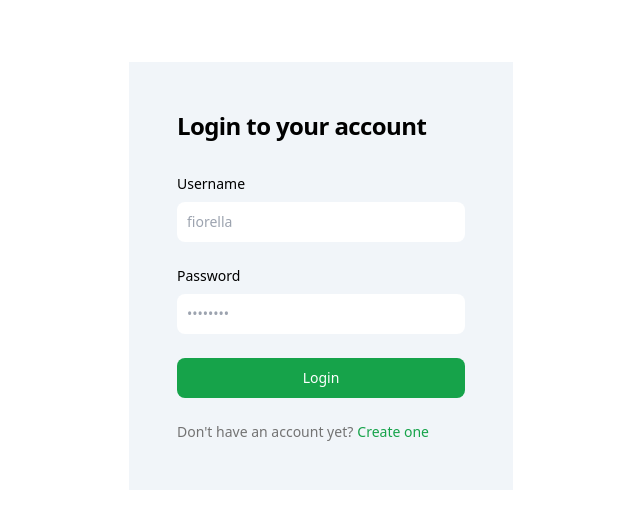
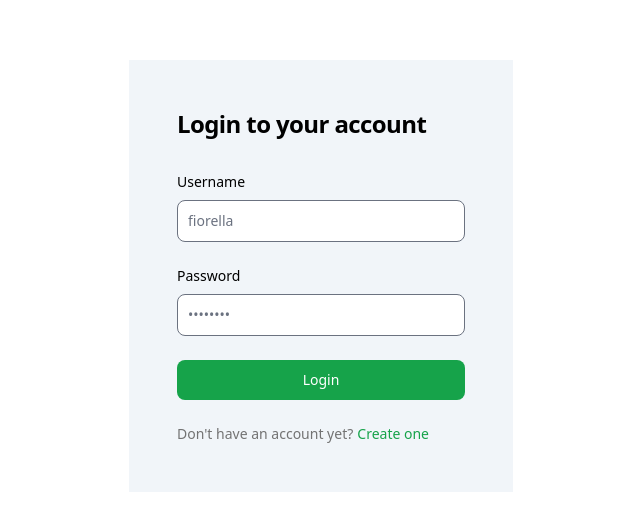
Before and after one commit to repsandcode/goals_tracker, a React (Vite) app in the folder frontend/: page /login in a window 1280 px wide. Shown: the part 124-654 px from the top of the page, without its empty margins (319-959 px from the left). Built offline with nearby package versions, Linux system fonts and the light colour scheme; no server answers.

Commit message:
add tailwind forms

```diff
--- a/frontend/package.json
+++ b/frontend/package.json
@@ -10,6 +10,7 @@
     "preview": "vite preview"
   },
   "dependencies": {
+    "@tailwindcss/forms": "^0.5.7",
     "axios": "^1.6.5",
     "jwt-decode": "^4.0.0",
     "react": "^18.2.0",
--- a/frontend/tailwind.config.js
+++ b/frontend/tailwind.config.js
@@ -1,8 +1,9 @@
 /** @type {import('tailwindcss').Config} */
 export default {
   content: ["./index.html", "./src/**/*.{js,ts,jsx,tsx}"],
+  darkMode: "media", // or 'class'
   theme: {
     extend: {},
   },
-  plugins: [require("daisyui")],
+  plugins: [[require("daisyui")], require("@tailwindcss/forms")],
 };
```
Also changed, not shown: 2 other files (tests, documents, lock files or other folders).
